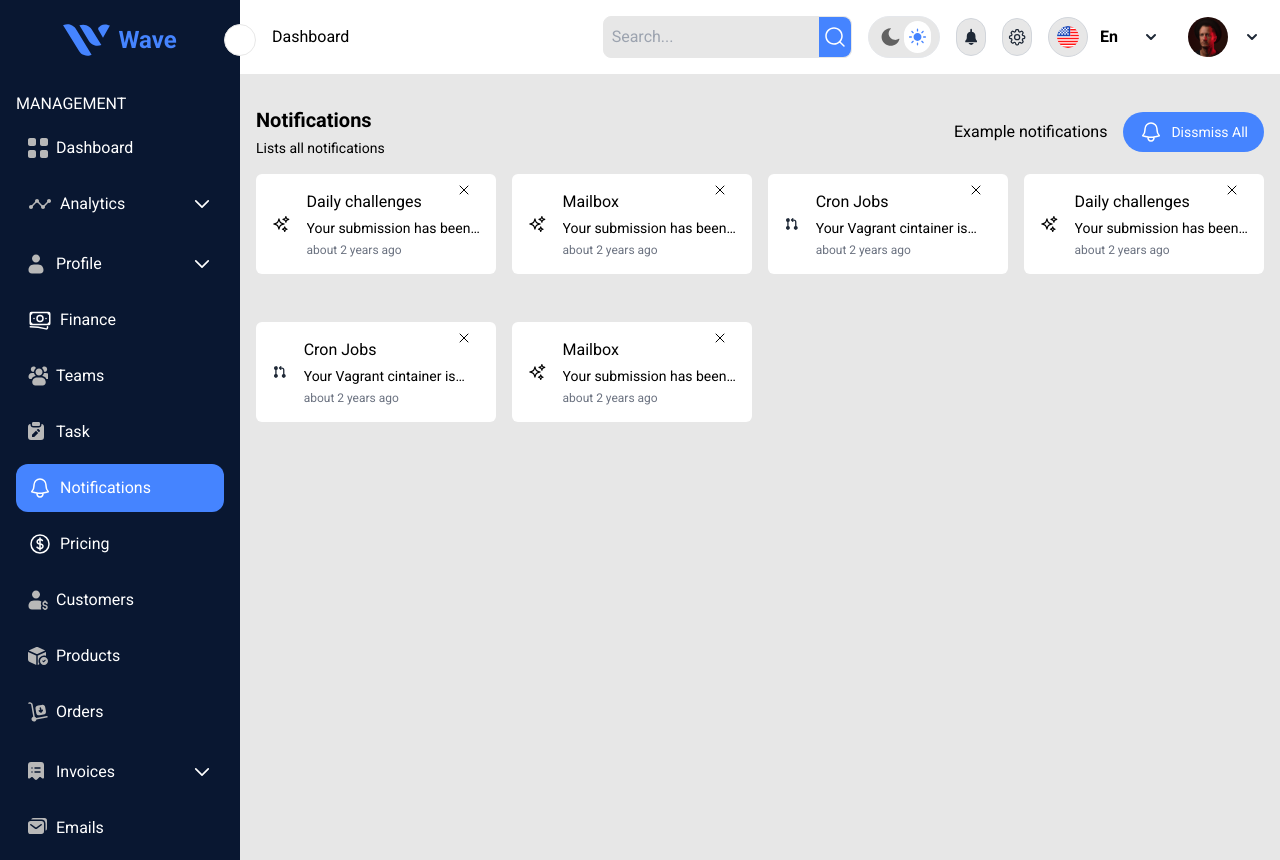
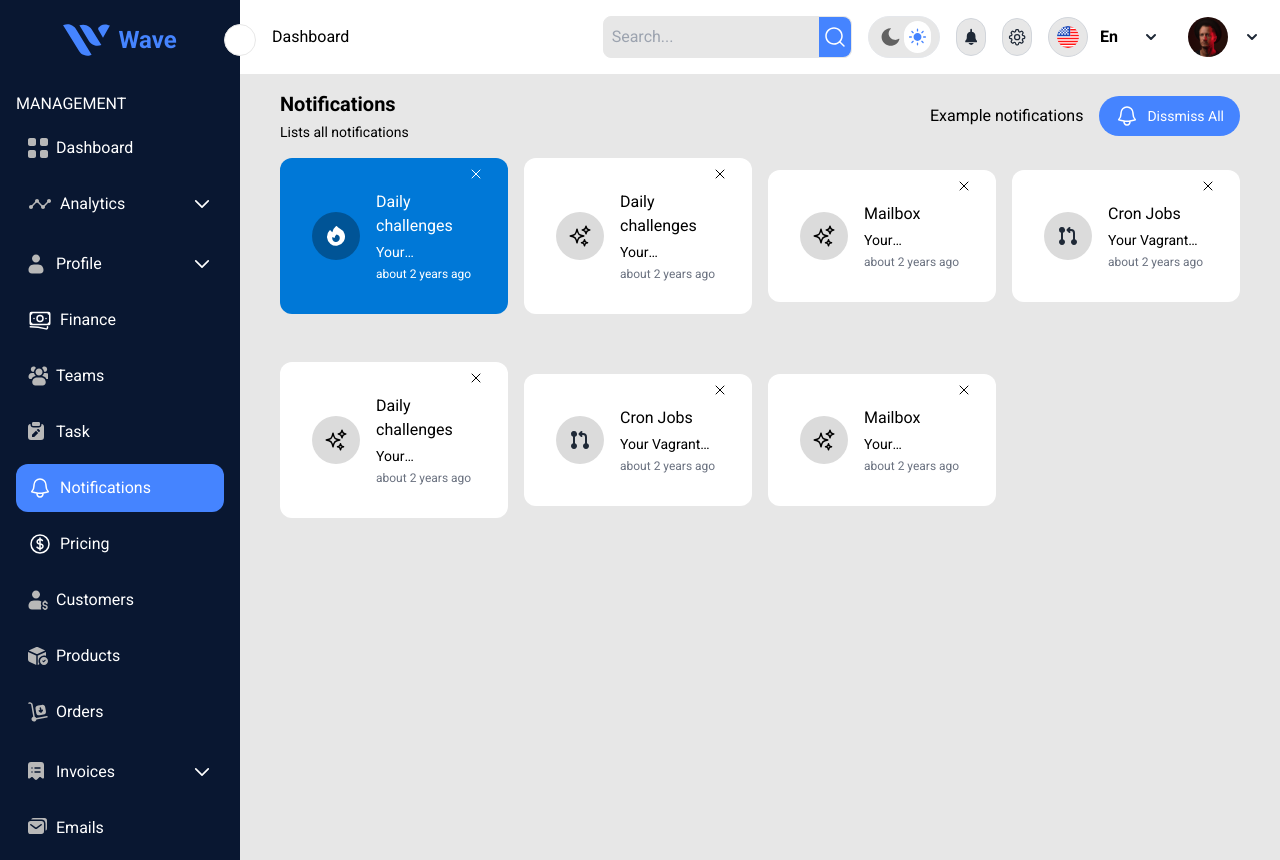
Before and after one commit to umarhameed12/wavedashboard, a Next.js app: page /dashboard/notifications in a window 1280 px wide. Built offline with nearby package versions, Linux system fonts and the light colour scheme.

Commit message:
update the notification page

```diff
--- a/components/file-manager/FolderCard.tsx
+++ b/components/file-manager/FolderCard.tsx
@@ -17,7 +17,7 @@ const FolderCard = () => {
   ];
 
   return (
-    <div className=" sm:p-8">
+    <div>
       <Card
         sx={{
           width: "100%",
@@ -25,8 +25,8 @@ const FolderCard = () => {
           backgroundColor: "#FAF9F9",
           borderRadius: "8px",
           boxShadow: "0 2px 4px rgba(0, 0, 0, 0.1)",
-           paddingX: "30px",
-           maxWidth: "100%",
+          paddingX: "30px",
+          maxWidth: "100%",
         }}
         className="dark:bg-dark"
       >
@@ -37,31 +37,35 @@ const FolderCard = () => {
             backgroundColor: "#efefef",
             borderRadius: "8px",
             boxShadow: "0 2px 4px rgba(0, 0, 0, 0.1)",
-             borderWidth: "1px",
-             marginBottom: '30px'
+            borderWidth: "1px",
+            marginBottom: "30px",
           }}
           className="dark:bg-dark200 dark:border-gray-800 "
         >
-          <Typography className="dark:text-white" variant="h6" sx={{ marginBottom: "20px", font:"extrabold" }}>
+          <Typography
+            className="dark:text-white"
+            variant="h6"
+            sx={{ marginBottom: "20px", font: "extrabold" }}
+          >
             Folders
           </Typography>
 
-          <div className="grid gap-4 sm:grid-cols-1 md:grid-cols-2  lg:grid-cols-3">
+          <div className="flex gap-4 flex-wrap">
             {folderData.map((folder, index) => (
               <Card
                 key={index}
                 sx={{
-
                   display: "flex",
                   flexDirection: "column",
                   justifyContent: "center",
                   backgroundColor: "#FAF9F9",
                   alignItems: "center",
-                  borderRadius: "8px",
+                  borderRadius: "12px",
                   position: "relative",
                   boxShadow: "0 2px 4px rgba(0, 0, 0, 0.1)",
+                  padding: "1.6rem",
                 }}
-               className="dark:bg-dark w-[160px] h-[160px] "
+                className="dark:bg-dark sm:w-[160px] sm:h-[160px] w-full"
               >
                 <CardContent>
                   <div
@@ -71,20 +75,38 @@ const FolderCard = () => {
                       <InfoIcon />
                     </IconButton>
                   </div>
-                  <Typography className="dark:text-white" variant="h6" align="center">
+                  <div className="flex flex-auto w-full items-center justify-center">
+                    <svg
+                      xmlns="http://www.w3.org/2000/svg"
+                      fill="none"
+                      viewBox="0 0 24 24"
+                      strokeWidth={1.5}
+                      stroke="currentColor"
+                      className="h-[56px] w-[56px] text-[#00000042] dark:text-[#FFFFFF4D]"
+                    >
+                      <path
+                        strokeLinecap="round"
+                        strokeLinejoin="round"
+                        d="M2.25 12.75V12A2.25 2.25 0 0 1 4.5 9.75h15A2.25 2.25 0 0 1 21.75 12v.75m-8.69-6.44-2.12-2.12a1.5 1.5 0 0 0-1.061-.44H4.5A2.25 2.25 0 0 0 2.25 6v12a2.25 2.25 0 0 0 2.25 2.25h15A2.25 2.25 0 0 0 21.75 18V9a2.25 2.25 0 0 0-2.25-2.25h-5.379a1.5 1.5 0 0 1-1.06-.44Z"
+                      />
+                    </svg>
+                  </div>
+                  <Typography
+                    className="dark:text-white"
+                    variant="h6"
+                    align="center"
+                  >
                     {folder.name}
                   </Typography>
-                  <Typography className="dark:text-white"
+                  <Typography
+                    className="dark:text-white"
                     variant="body2"
                     color="textSecondary"
                     align="center"
                   >
-
-
                     {folder.files} files
                   </Typography>
                 </CardContent>
-
               </Card>
             ))}
           </div>
@@ -92,11 +114,7 @@ const FolderCard = () => {
 
         {/*  */}
 
-
-       <div
-
-          className=""
-        >
+        <div className="">
           <FileCards />
         </div>
       </Card>
--- a/components/file-manager/file-header.tsx
+++ b/components/file-manager/file-header.tsx
@@ -3,7 +3,7 @@ import Button from "../buttons/button";
 
 const FileHeader = () => {
   return (
-    <div className=" container  py-5 p-8  sm:py-20 w-full flex space-y-8 sm:space-y-0 items-center justify-between ">
+    <div className="py-5 sm:py-[3.2rem] w-full flex space-y-8 sm:space-y-0 items-center justify-between ">
       <div className="flex flex-col space-y-3 sm:space-y-0">
         <nav className="block" aria-label="Breadcrumb">
           <ol className="inline-flex items-center space-x-1 md:space-3">
--- a/components/notifications/notifications-card.tsx
+++ b/components/notifications/notifications-card.tsx
@@ -3,12 +3,25 @@ interface CardProps {
   icon: ReactNode;
   title: string;
   para: string;
+  background?: string;
+  color?: string;
+  background1?: string;
 }
-const NotificationsCard = ({ icon, title, para }: CardProps) => {
+const NotificationsCard = ({
+  icon,
+  title,
+  para,
+  background,
+  color,
+  background1
+}: CardProps) => {
   return (
-    <div className=" relative my-4 bg-white dark:bg-dark p-4 rounded-md flex items-center gap-4">
-      {icon}
-
+    <div
+      className={`relative my-4 p-8 rounded-xl flex items-center gap-4 ${
+        background ? background : "bg-white dark:bg-dark"
+      } ${color ? color : "text-black dark:text-white"}`}
+    >
+      <div className={`rounded-full p-3 ${background1 ? background1 : "bg-[#DBDBDB]"}`}>{icon}</div>
       <svg
         xmlns="http://www.w3.org/2000/svg"
         fill="none"
@@ -27,7 +40,11 @@ const NotificationsCard = ({ icon, title, para }: CardProps) => {
       <div className="space-y-1">
         <h1 className="text-base font-medium">{title}</h1>
         <p className="text-sm font-medium line-clamp-1">{para}</p>
-        <p className="text-xs font-normal text-gray-500 dark:text-white">
+        <p
+          className={`text-xs font-normal  ${
+            color ? color : "text-gray-500 dark:text-white"
+          }`}
+        >
           about 2 years ago
         </p>
       </div>
--- a/components/task/task-card.tsx
+++ b/components/task/task-card.tsx
@@ -47,7 +47,20 @@ export default function TaskCard({
       <div className="bg-white dark:bg-dark p-4 rounded-t-lg ">
         <div className="flex bg-white dark:bg-dark items-center justify-between  ">
           <p className={`${color} px-8 py-2 text-black rounded-full`}>{type}</p>
-          <Image src={dots} alt="" className="" />
+          <svg
+            xmlns="http://www.w3.org/2000/svg"
+            fill="none"
+            viewBox="0 0 24 24"
+            strokeWidth={1.5}
+            stroke="currentColor"
+            className="w-6 h-6 text-gray-800 dark:text-white"
+          >
+            <path
+              strokeLinecap="round"
+              strokeLinejoin="round"
+              d="M12 6.75a.75.75 0 1 1 0-1.5.75.75 0 0 1 0 1.5ZM12 12.75a.75.75 0 1 1 0-1.5.75.75 0 0 1 0 1.5ZM12 18.75a.75.75 0 1 1 0-1.5.75.75 0 0 1 0 1.5Z"
+            />
+          </svg>
         </div>
         <div className="p-4 space-y-4">
           <span>{title}</span>
@@ -62,11 +75,20 @@ export default function TaskCard({
         </div>
         <div className="flex gap-8 ">
           <Link href={""} className="flex gap-2 justify-center items-center">
-            <Image
-              src={theme == "dark" ? ChatLight : ChatDark}
-              alt=""
-              className="w-30"
-            />
+            <svg
+              xmlns="http://www.w3.org/2000/svg"
+              fill="none"
+              viewBox="0 0 24 24"
+              strokeWidth={1.5}
+              stroke="currentColor"
+              className="w-6 h-6 text-gray-800 dark:text-white"
+            >
+              <path
+                strokeLinecap="round"
+                strokeLinejoin="round"
+                d="M12 6.75a.75.75 0 1 1 0-1.5.75.75 0 0 1 0 1.5ZM12 12.75a.75.75 0 1 1 0-1.5.75.75 0 0 1 0 1.5ZM12 18.75a.75.75 0 1 1 0-1.5.75.75 0 0 1 0 1.5Z"
+              />
+            </svg>
             6
           </Link>
           <Link href={""} className="flex gap-2 justify-center items-center">
--- a/modules/file-manager/file-manager.tsx
+++ b/modules/file-manager/file-manager.tsx
@@ -5,7 +5,7 @@ import React from 'react'
 
 const FileManager = () => {
   return (
-    <div>
+    <div className='container max-w-[1120px] m-auto sm:px-10 px-5'>
       <FileHeader/>
       <FolderCard/>
       {/* <FileCards/> */}
--- a/modules/notifications/notifications.tsx
+++ b/modules/notifications/notifications.tsx
@@ -4,7 +4,7 @@ import React from "react";
 
 const Notifications = () => {
   return (
-    <div className="m-4 pt-4">
+    <div className="pt-4 container max-w-[1120px] m-auto sm:px-10 px-5">
       <div className="flex justify-between items-center flex-wrap">
         <div className="space-y-1">
           <h1 className="font-bold text-xl">Notifications</h1>
@@ -32,6 +32,27 @@ const Notifications = () => {
         </div>
       </div>
       <div className="grid grid-cols-1 sm:grid-cols-2 lg:grid-cols-4 items-center gap-4 flex-wrap">
+        <NotificationsCard
+          icon={
+            <svg
+              xmlns="http://www.w3.org/2000/svg"
+              viewBox="0 0 24 24"
+              fill="currentColor"
+              className="w-6 h-6"
+            >
+              <path
+                fillRule="evenodd"
+                d="M12.963 2.286a.75.75 0 0 0-1.071-.136 9.742 9.742 0 0 0-3.539 6.176 7.547 7.547 0 0 1-1.705-1.715.75.75 0 0 0-1.152-.082A9 9 0 1 0 15.68 4.534a7.46 7.46 0 0 1-2.717-2.248ZM15.75 14.25a3.75 3.75 0 1 1-7.313-1.172c.628.465 1.35.81 2.133 1a5.99 5.99 0 0 1 1.925-3.546 3.75 3.75 0 0 1 3.255 3.718Z"
+                clipRule="evenodd"
+              />
+            </svg>
+          }
+          title="Daily challenges"
+          para="Your submission has been accepted"
+          background="bg-[#0078D7]"
+          color="text-white"
+          background1="bg-[#005496]"
+        />
         <NotificationsCard
           icon={
             <svg
```
